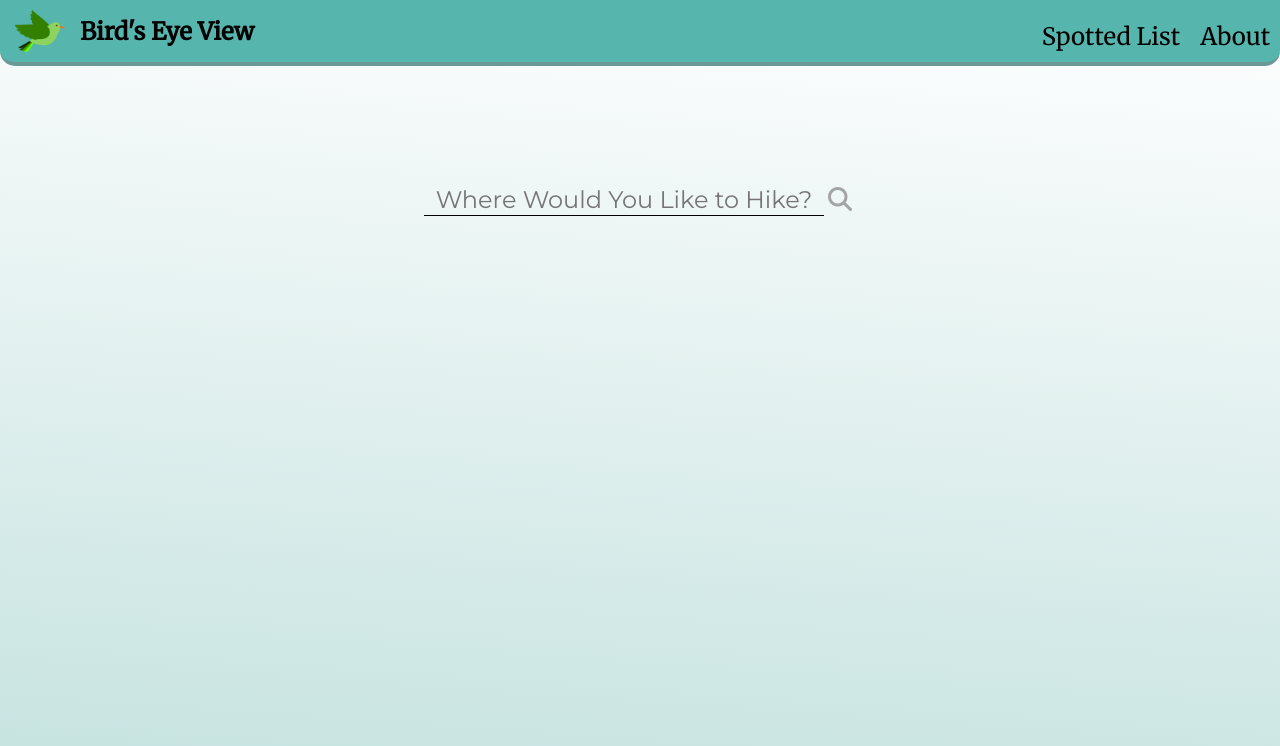
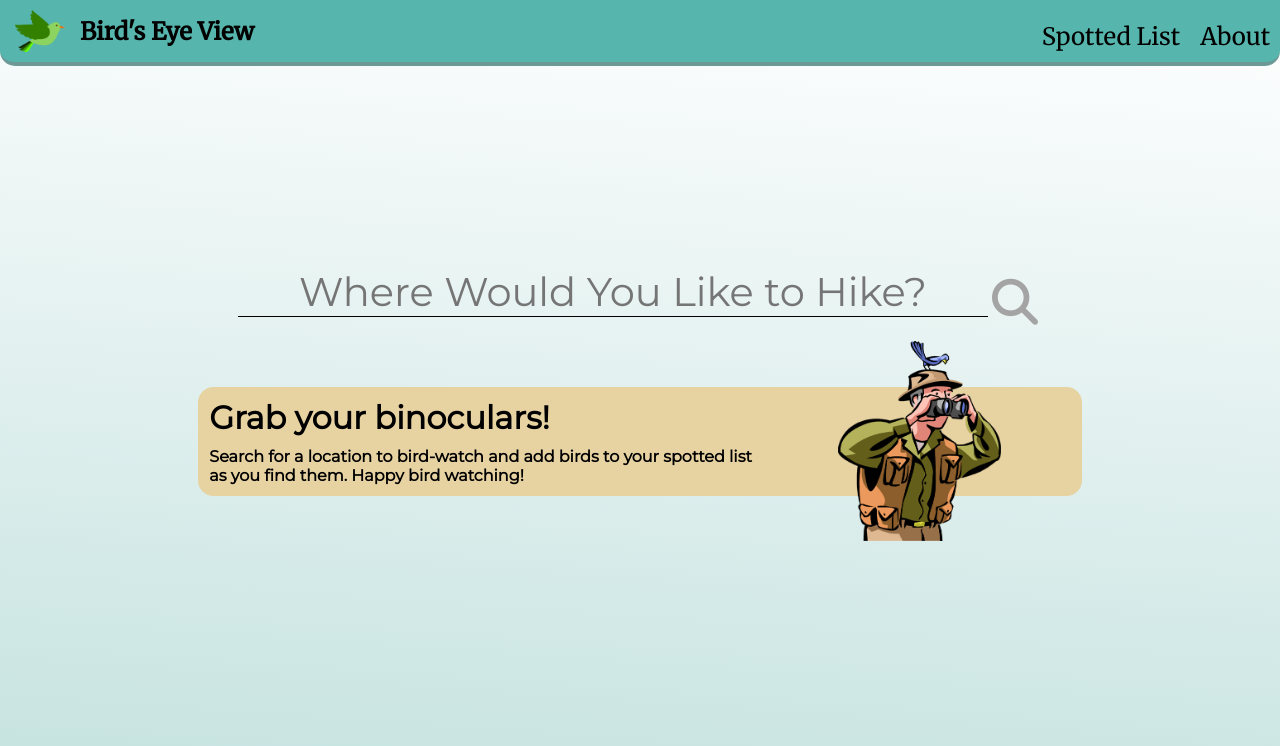
Before and after one commit to julie-bird/final-project, an Angular app: page /home in a window 1280 px wide. Shown: the top 746 px of the page. Built offline with nearby package versions, Linux system fonts and the light colour scheme.

Commit message:
landing page beauty

```diff
--- a/src/app/about/about.component.html
+++ b/src/app/about/about.component.html
@@ -1 +1,7 @@
-<p>about works!</p>
+<!-- Created as a Grand Circus Project! -->
+
+<!-- <h1>What started as a Grand Circus Final Project
+    has blossomed into an immersive bird finding experience!
+    With bird sounds, images, trail information, and live weather updates,
+    this website enriches the users understanding
+</h1> -->
--- a/src/app/api.service.ts
+++ b/src/app/api.service.ts
@@ -72,7 +72,7 @@ export class ApiService {
 
   getImages(search: string): any {
     return this.http.get(this.imagesURL, {
-      params: { key: this.imagesAPIKey, q: search, image_type: "photo", safesearch: "true" }
+      params: { key: this.imagesAPIKey, q: search, image_type: "photo", safesearch: "true", category: "nature" }
     });
   }
 
--- a/src/app/main/main.component.css
+++ b/src/app/main/main.component.css
@@ -11,18 +11,47 @@ position: fixed;
   font-size: 8px;
   object-fit: contain;
 }
+.bird-watching-img{
+  max-height: 200px;
+}
+.main-header{
+  display: flex;
+}
+.main-header-container{
+  background-color: #e7d2a2;
+  border: 1px solid #e7d2a2;
+  border-radius: 15px;
+  padding: 10px;
+  margin: 10px;
+}
+.main-header{
+  justify-content: center;
+  padding-bottom: 10px;
+}
+.sub-header{
+  font-size: 1rem;
+}
 
 .search-container {
-  height: 150px;
+  height: 80vh;
   display: flex;
-  align-items: flex-end;
+  flex-direction: column;
+  align-items: center;
   justify-content: center;
 
+}
+.img-summary-container{
+  display: flex;
+  flex-direction: column;
+  align-items: center;
 }
 
 .main-search {
   font-size: 2rem;
   display: flex;
+  align-items: center;
+  justify-content: center;
+  padding-bottom: 40px;
 }
 
 .main-search-input {
@@ -240,4 +269,30 @@ position: fixed;
   color: #9dc863;
 }
 
-@media screen and (min-width: 768px) {}
+@media screen and (min-width: 768px) {
+
+  .img-summary-container{
+    flex-direction: row-reverse;
+    position: relative;
+  }
+  .main-header{
+    justify-content: left;
+  }
+  .sub-header{
+    width: 65%;
+  }
+  .bird-watching-img{
+    position: absolute;
+    top: -28%;
+    right: 10%;
+  }
+  .main-search-input {
+    width: 750px;
+    text-align: center;
+    font-size: 2.5rem;
+    margin-bottom: 20px;
+  }
+  .fa-search {
+    font-size: 46px;
+    }
+}
--- a/src/app/main/main.component.html
+++ b/src/app/main/main.component.html
@@ -7,10 +7,21 @@
         placeholder="Where Would You Like to Hike?" ngModel>
       <button class="search-button" title="Search for trails"><i class="fas fa-search"></i></button>
     </form>
+    <div class="img-summary-container">
+      <div class="main-img-container">
+        <img class="bird-watching-img" src="/assets/bird-watching.png" alt="" srcset="">
+      </div>
+      <div class="main-header-container">
+        <h1 class="main-header">Grab your binoculars!</h1>
+        <h2 class="sub-header">Search for a location to bird-watch and add birds to your spotted list as you find them.
+          Happy bird watching!
+        </h2>
+      </div>
+    </div>
   </div>
 
   <!-- trail starts -->
-  <ol class="hike-list">
+  <ol class="hike-list" id="hike-list">
     <li *ngFor="let item of trails; index as i" class="hike-box">
       <h1 class="hike-title">{{item.name}}</h1>
       <h3 class="hike-city">{{item.location}}</h3>
@@ -18,7 +29,7 @@
       <div>
         <img *ngIf="item.imgMedium" class="imgs" src="{{item.imgMedium}}" alt="Trail image"
           title="Image of {{item.name}} Trail">
-        <img *ngIf="!item.imgMedium" class="imgs" [src]="choosePic()" alt="Default Trail Image">
+        <!-- <img *ngIf="!item.imgMedium" class="imgs" [src]="choosePic()" alt="Default Trail Image"> -->
       </div>
       <button (click)="trailOverviewPath(item.name,item.id)">Trail Overview</button>
       <p>Stars:{{item.stars}}</p>
```
Also changed, not shown: src/assets/bird-watching.png (added).
